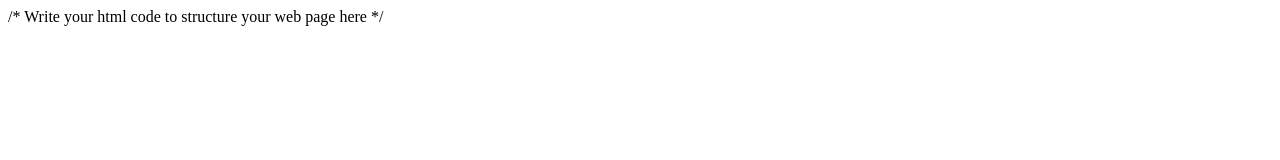
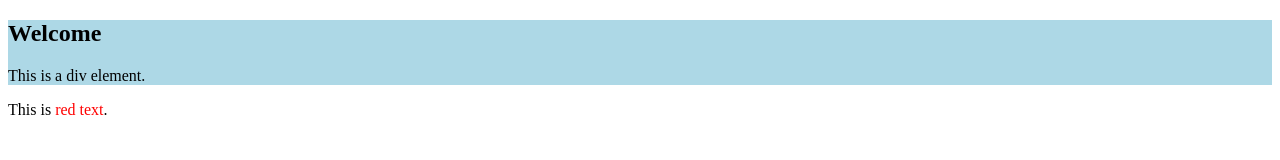
Before and after one commit to sthamarai524-dot/program4, a website: page index.html in a window 1280 px wide. Drawn offline with Linux system fonts and the light colour scheme.

Commit message:
Update index.html for new content structure

```diff
--- a/index.html
+++ b/index.html
@@ -1,19 +1,29 @@
 <!DOCTYPE html>
-<html lang="en">
+
+<html>
+
 <head>
-    <meta charset="UTF-8">
-    <title>Basic CSS Selectors</title>
 
-    <style>
-        /* Write your CSS here */
-
-    </style>
+<title>Div and Span</title>
 
 </head>
 
 <body>
 
-     /* Write your html code to structure your web page here */
+<div style="background-color:
+
+lightblue;">
+
+<h2>Welcome</h2>
+
+<p>This is a div element.</p>
+
+</div>
+
+<p>This is <span style="color: red;">red
+
+text</span>.</p>
 
 </body>
+
 </html>
```
